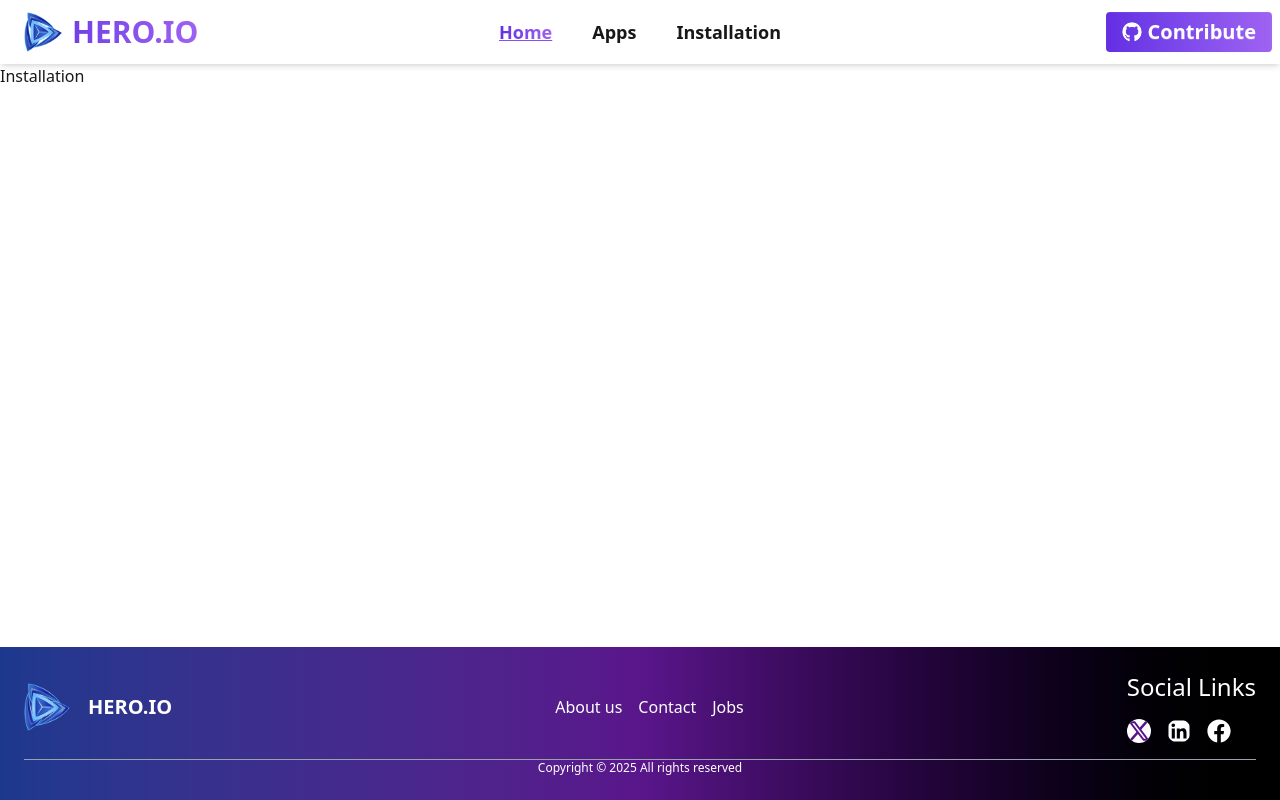
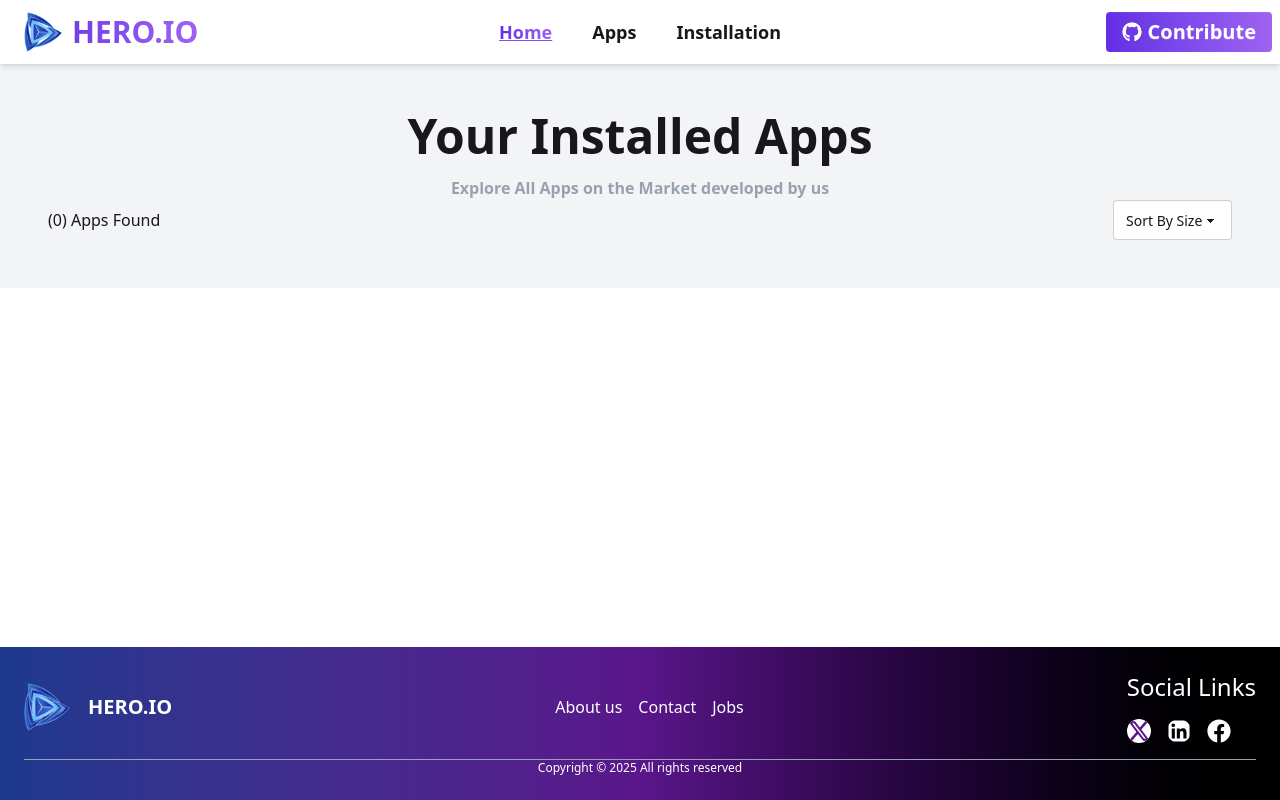
Before and after one commit to Farzia-esha/Productive-Apps, a React (Vite) app: page /installation in a window 1280 px wide. Built offline with nearby package versions, Linux system fonts and the light colour scheme.

Commit message:
add installation

```diff
--- a/src/Pages/AppDetails.jsx
+++ b/src/Pages/AppDetails.jsx
@@ -12,9 +12,26 @@ const AppDetails = () => {
     const app=apps.find(a=>a.id===Number(id))
 
     if(loading) return <p>Loading...</p>
-    const {image,title,companyName,description,size,reviews,ratingAvg,downloads,ratings}= app || {}
+    const {image,title,companyName,description,size,reviews,ratingAvg,downloads}= app || {}
 
-    if (loading) return <p>Loading...</p>
+    const handleAddToInstall =()=>{
+      const existingList=JSON.parse(localStorage.getItem('install'))
+
+      // console.log(JSON.parse(existingList))
+
+      let updatedList=[]
+      if(existingList){
+        const isDuplicate =existingList.some(a=>a.id===app.id)
+        if(isDuplicate) return alert('Installed')
+        updatedList=[...existingList,app]
+      }
+      else{
+        updatedList.push(app)
+      }
+
+      localStorage.setItem('install',JSON.stringify(updatedList))
+
+    }
 
     return (
 
@@ -62,7 +79,8 @@ const AppDetails = () => {
 
               {/* button */}
               <div className='py-10'>
-                <button className='btn btn-xl border-none  rounded-xl px-5 shadow-md bg-[#00D390] text-white'>Install Now </button>
+                <button onClick={handleAddToInstall}
+                className='btn btn-xl border-none  rounded-xl px-5 shadow-md bg-[#00D390] text-white'>Install Now ({size}MB)</button>
               </div>
 
             </div>
--- a/src/Pages/Installation.jsx
+++ b/src/Pages/Installation.jsx
@@ -1,10 +1,107 @@
 import React from 'react';
 
+import { useEffect, useState } from "react";
+import { IoIosArrowDown } from "react-icons/io";
+import downlaodImg from '../assets/icon-downloads.png'
+import ratingImg from '../assets/icon-ratings.png'
+
+
 const Installation = () => {
-    return (
+  const [showInstalled, setShowInstalled] = useState([]);
+  const [sortOrder, setSortOrder] = useState("");
+
+  useEffect(() => {
+    const savedList =JSON.parse(localStorage.getItem('install'))
+    if(savedList) setShowInstalled(savedList)
+  }, []);
+
+
+  const sortedItem = (() => {
+    if (sortOrder === 'size-asc') {
+      return [...showInstalled].sort((p, q) => p.size - q.size)
+    } else if (sortOrder === 'size-desc') {
+      return [...showInstalled].sort((p, q) => q.size - p.size)
+    } else {
+      return showInstalled
+    }
+  })()
+
+
+      const handleUninstall =(id)=>{
+      const existingList=JSON.parse(localStorage.getItem('install'))
+      let updatedList= existingList.filter(a=>a.id !==id)
+
+    setShowInstalled(updatedList)
+      localStorage.setItem('install',JSON.stringify(updatedList))
+
+    }
+
+
+  return (
+    <div className="bg-gray-100  p-12">
+        <div className="text-center space-y-4">
+           <h1 className="text-5xl font-bold ">Your Installed Apps</h1>
+           <p className="font-semibold text-gray-400">
+             Explore All Apps on the Market developed by us
+           </p>
+        </div>
+         <div className="flex items-center justify-between">
+            <h1>({showInstalled.length}) Apps Found</h1>
+
+            <label className='form-control  max-w-xs'>
+          <select
+            className='select select-bordered'
+            value={sortOrder}
+            onChange={e => setSortOrder(e.target.value)}
+          >
+            <option value='none'>Sort By Size <IoIosArrowDown /> </option>
+            <option value='size-asc'>Low-High</option>
+            <option value='size-desc'>High-Low</option>
+          </select>
+        </label>
+
+
+        </div>
+
+
         <div>
-            Installation
+            {sortedItem.map( a =>(
+                <div key={a.id} className='card card-side bg-base-100 shadow border my-3 border-none'>
+                    <figure>
+                        <img
+                        className='w-40  object-cover'
+                        src={a.image}  />
+                    </figure>
+                    <div className='card-body m-2  '>
+                        <div className='flex justify-between'>
+                            <h3 className='card-title text-2xl font-semibold '>{a.title}</h3>
+                            <button onClick={()=>handleUninstall(a.id)}
+                            className='btn  border-none  rounded-xl shadow-md bg-[#00D390] text-white mt-5'> Uninstall</button>
+                        </div>
+
+                        <div className='flex gap-6 mt-4'>
+                            <div className='flex text-green-700 text-xl'>
+                            <img className='w-6' src={downlaodImg} alt="" />
+                            <p>{a.downloads}</p>
+                        </div>
+                        <div className='flex text-orange-600 text-xl'>
+                            <img className='w-6' src={ratingImg} alt="" />
+                            <p>{a.ratingAvg}</p>
+                        </div>
+                        <div className='flex text-green-700 text-xl'>
+                            <p>{a.size} MB</p>
+                        </div>
+                    </div>
         </div>
+    </div>
+
+        ))}
+
+    </div>
+    </div>
+
+
+
     );
 };
 
```
